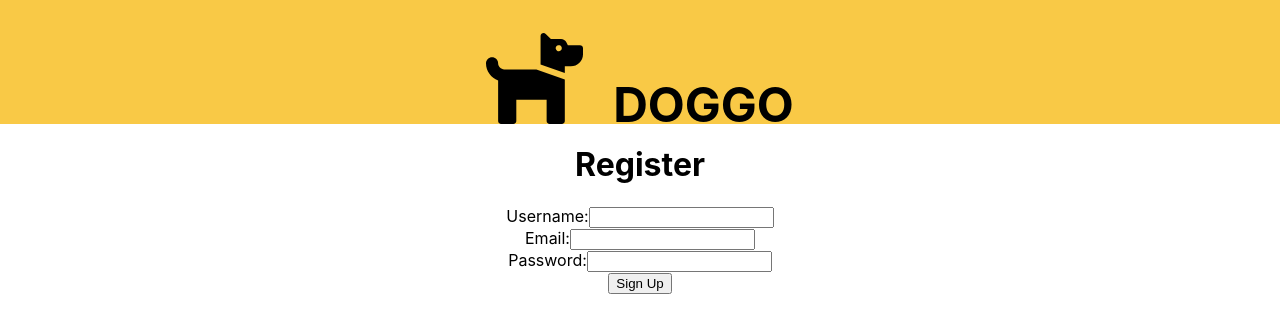
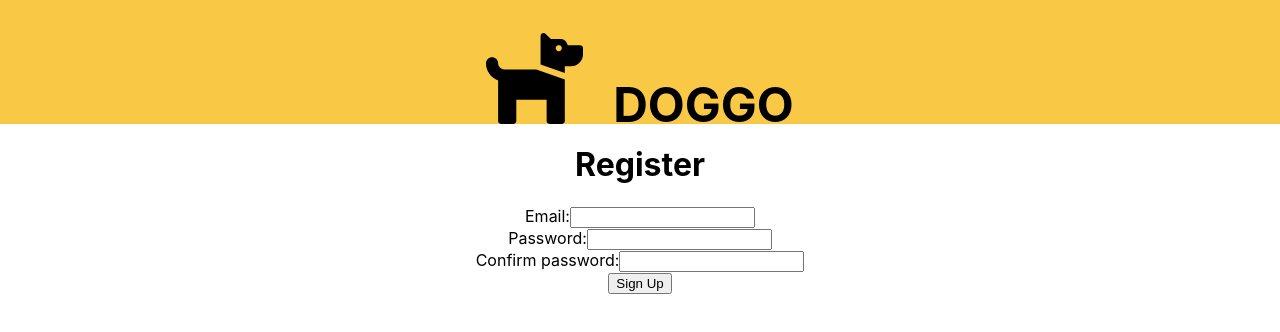
Before and after one commit to Sept-Hackathon-Team8/good-owner, a React (Create React App) app: page /register in a window 1280 px wide. Shown: the top 332 px of the page. Built offline with nearby package versions, Linux system fonts and the light colour scheme; no server answers; the HTML template or start-up script is replaced by a standard one.

Commit message:
Registration page

```diff
--- a/src/pages/login-page/LoginPage.jsx
+++ b/src/pages/login-page/LoginPage.jsx
@@ -16,7 +16,7 @@ const LoginPage = props => {
     const user = await loginUser({ email, password });
     setCurrentUser(user);
   };
-  if (props.currentUser) return <Redirect to={'/home'} />;
+  if (currentUser) return <Redirect to={'/home'} />;
 
   return (
     <div className="login-page-containter">
--- a/src/pages/register-page/RegisterPage.jsx
+++ b/src/pages/register-page/RegisterPage.jsx
@@ -1,45 +1,46 @@
-import React, { useState } from "react";
-import OnboardHeader from "../../components/headers/OnboardHeader";
+import React, { useState, useContext } from 'react';
+import { Redirect } from 'react-router';
+import { DoggoContext } from '../../DoggoContext';
+import OnboardHeader from '../../components/headers/OnboardHeader';
+import { registerUser } from '../../services/auth';
 
 const RegisterPage = () => {
+  const { setCurrentUser, currentUser } = useContext(DoggoContext);
+
   const [regData, setRegData] = useState({
-    username: "",
-    email: "",
-    password: "",
-    dogName: "",
-    dogAge: "",
-    dogBreed: "",
+    // username: '',
+    email: '',
+    password1: '',
+    password2: '',
   });
 
-  const { username, email, password } = regData
+  const { email, password1, password2 } = regData;
 
-  const handleChange = (e) => {
+  const handleChange = e => {
     const { name, value } = e.target;
-    setRegData((prevState) => ({
+    setRegData(prevState => ({
       ...prevState,
       [name]: value,
     }));
   };
 
-  const handleSubmit = (e) => {
+  const handleSubmit = async e => {
+    e.preventDefault();
+    const user = await registerUser(regData);
+    console.log(user);
+    setCurrentUser(user);
+  };
 
-  }
+  if (currentUser) return <Redirect to={'/onboard'} />;
 
-  console.log(regData);
   return (
     <div className="register-page-container">
       <OnboardHeader />
       <h1>Register</h1>
       <div className="register-form-container">
-        <form
-          className="register-form"
-          onSubmit={(e) => {
-            e.preventDefault();
-            handleSubmit(regData);
-          }}
-        >
+        <form className="register-form" onSubmit={handleSubmit}>
           <div>
-            <label>
+            {/* <label>
               Username:
               <input
                 className="register-input"
@@ -48,7 +49,7 @@ const RegisterPage = () => {
                 name="username"
                 onChange={handleChange}
               />
-            </label>
+            </label> */}
           </div>
           <div>
             <label>
@@ -68,8 +69,25 @@ const RegisterPage = () => {
               <input
                 className="register-input"
                 type="password"
-                value={password}
-                name="password"
+                value={password1}
+                name="password1"
+                onChange={handleChange}
+              />
+            </label>
+          </div>
+          <div>
+            {password1 !== password2 ? (
+              <p>Confirmation password does not match</p>
+            ) : (
+              ''
+            )}
+            <label>
+              Confirm password:
+              <input
+                className="register-input"
+                type="password"
+                value={password2}
+                name="password2"
                 onChange={handleChange}
               />
             </label>
--- a/src/services/apiConfig.js
+++ b/src/services/apiConfig.js
@@ -1,7 +1,7 @@
 import axios from 'axios';
 
-const baseURL = 'https://sleepy-meadow-76573.herokuapp.com/api';
-// const baseURL = 'http://localhost:8000/api';
+// const baseURL = 'https://sleepy-meadow-76573.herokuapp.com/api';
+const baseURL = 'http://localhost:8000/api';
 
 const api = axios.create({
   baseURL: baseURL,
--- a/src/services/auth.js
+++ b/src/services/auth.js
@@ -8,7 +8,7 @@ export const loginUser = async loginData => {
 };
 
 export const registerUser = async registerData => {
-  const resp = await api.post('/users/', { user: registerData });
+  const resp = await api.post('/dj-rest-auth/registration/', registerData);
   localStorage.setItem('authToken', resp.data.token);
   api.defaults.headers.common.authorization = `Token ${resp.data.token}`;
   return resp.data.user;
```
